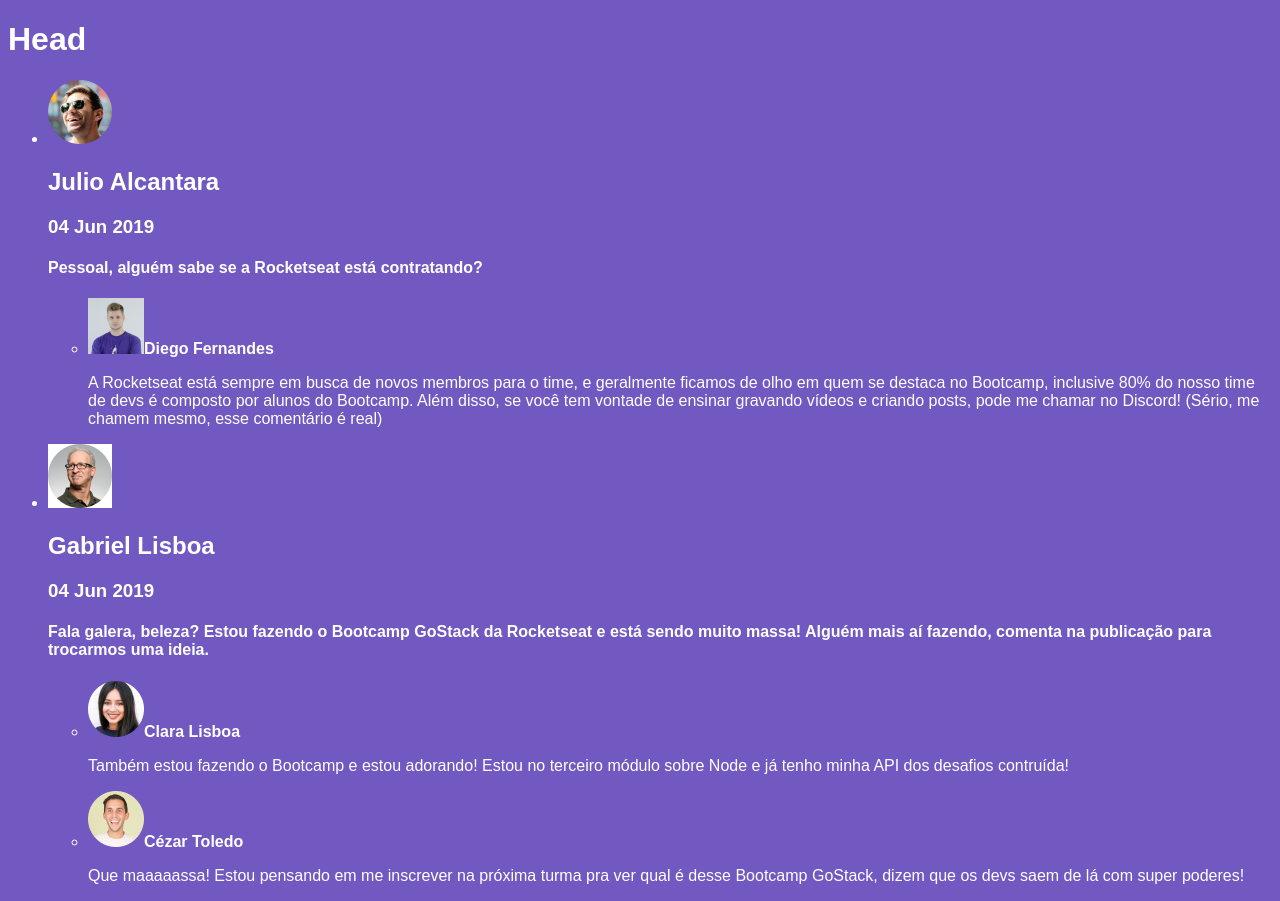
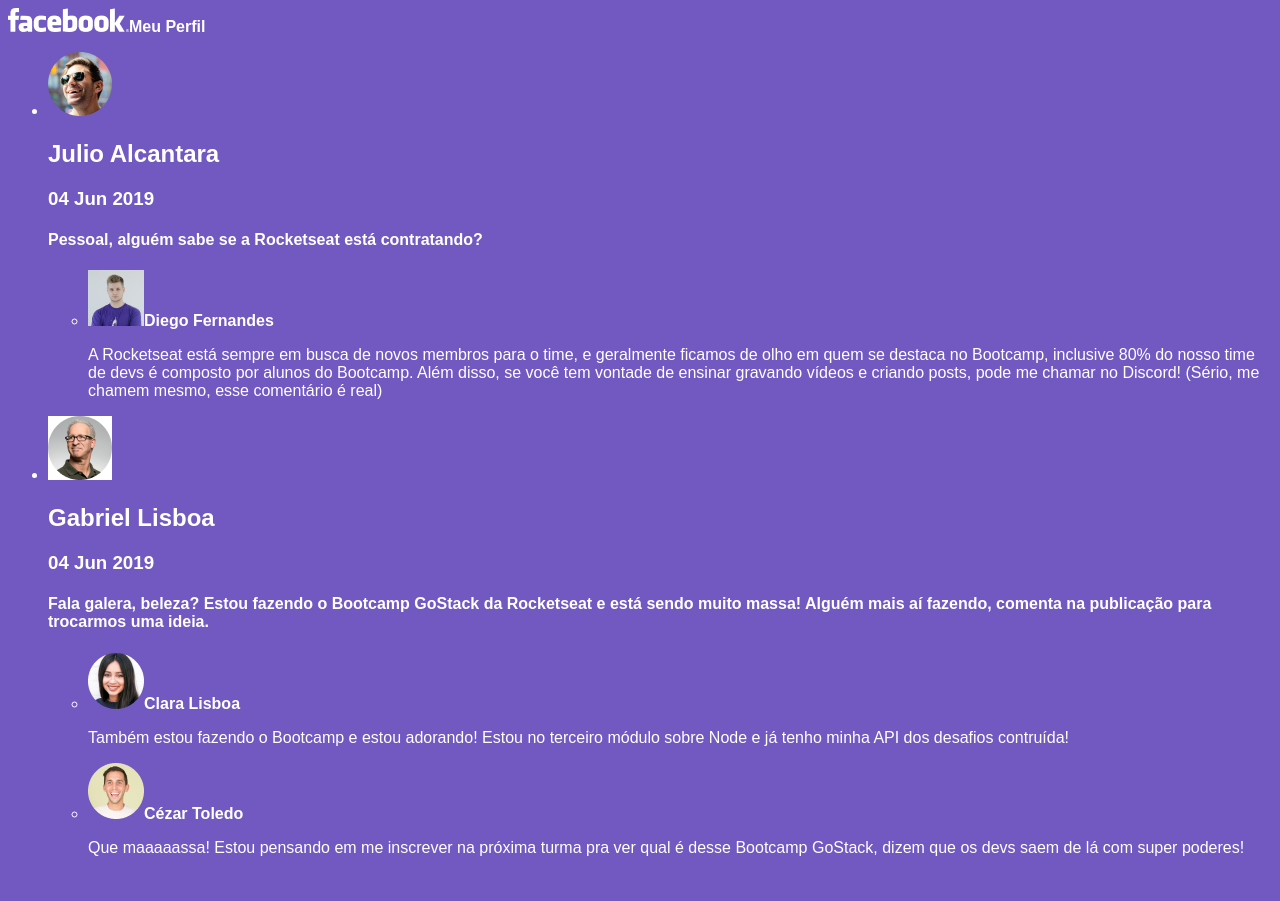
Before and after one commit to onlyreynaldo/fourth-challenge-gostack, a React app: page / in a window 1280 px wide. After the commit the page ends 873 px from the top, so only its background shows below. Built offline with nearby package versions, Linux system fonts and the light colour scheme.

Commit message:
feat(component-header): add structure for header

```diff
--- a/src/components/Header/index.js
+++ b/src/components/Header/index.js
@@ -1,12 +1,13 @@
 import React, { Component } from 'react';
 
-// import { Container } from './styles';
+import facebookLogo from '../../assets/facebook-1.png';
 
 export default class Header extends Component {
   render() {
     return (
       <header>
-        <h1>Head</h1>
+        <img src={facebookLogo} alt="Facebook Challenge"/>
+        <strong>Meu Perfil</strong>
       </header>
     );
   }
```
